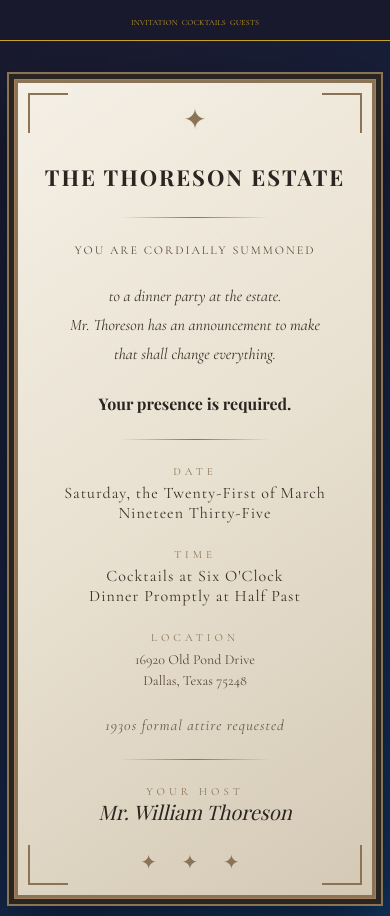
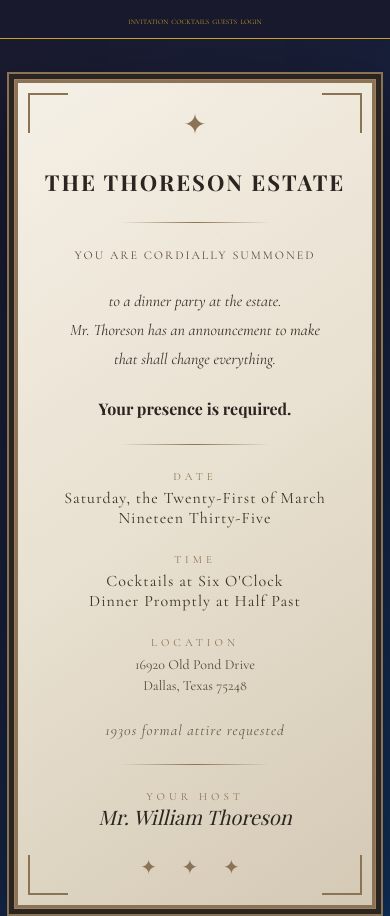
Before and after one commit to thoresonws-pixel/Thoreson_Estate_Dinner, a plain HTML site: page index.html in a window 390 px wide. Shown: the top 916 px of the page. Drawn offline with nearby package versions, Linux system fonts and the light colour scheme; a web font is replaced by a local one.

Commit message:
Further optimize mobile nav - reduce to 6px+ smaller for all phone sizes including <350px

```diff
--- a/index.html
+++ b/index.html
@@ -477,33 +477,48 @@
         /* Responsive */
         @media (max-width: 600px) {
             nav ul {
-                gap: 8px;
+                gap: 6px;
                 flex-wrap: wrap;
-                padding: 8px 5px;
+                padding: 6px 3px;
                 justify-content: center;
             }
             nav a {
-                font-size: 10px;
-                letter-spacing: 0.3px;
+                font-size: 9px;
+                letter-spacing: 0.2px;
             }
             nav {
-                padding: 8px 0;
+                padding: 6px 0;
             }
             section {
                 padding: 80px 15px 40px;
             }
+        }
 
         @media (max-width: 400px) {
             nav ul {
-                gap: 5px;
-                padding: 5px 3px;
+                gap: 3px;
+                padding: 4px 2px;
             }
             nav a {
-                font-size: 8px;
+                font-size: 7px;
                 letter-spacing: 0px;
             }
             nav {
-                padding: 6px 0;
+                padding: 5px 0;
+            }
+        }
+
+        @media (max-width: 350px) {
+            nav ul {
+                gap: 2px;
+                padding: 3px 1px;
+            }
+            nav a {
+                font-size: 6px;
+                letter-spacing: 0px;
+            }
+            nav li {
+                flex: 0 1 auto;
             }
         }
             .invitation-card {
```
